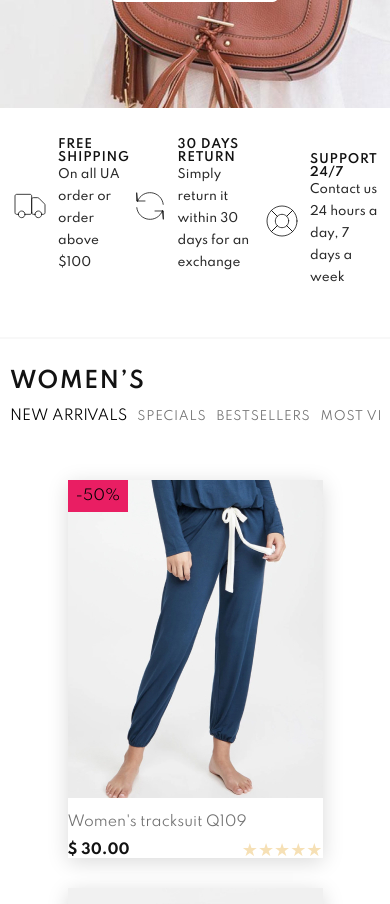
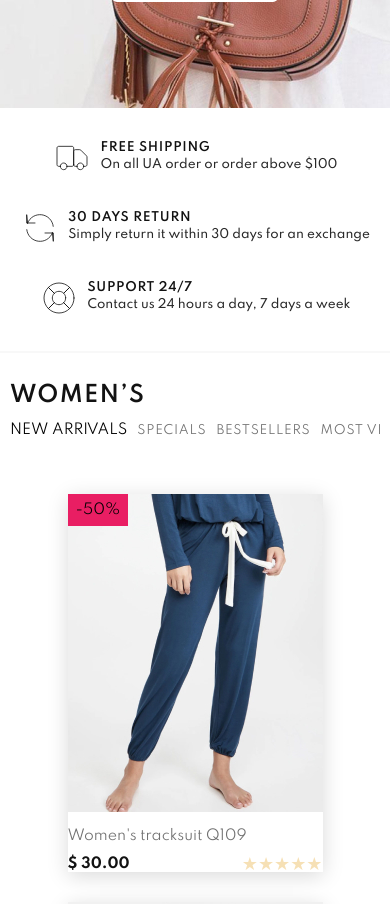
Before and after one commit to Dimkabit/training-shop, a React (Create React App) app: page / in a window 390 px wide. Shown: the part 1260-2164 px from the top of the page. Built offline with nearby package versions, Linux system fonts and the light colour scheme.

Commit message:
add chenge advanted block

```diff
--- a/src/components/advantage/advantage.module.scss
+++ b/src/components/advantage/advantage.module.scss
@@ -28,6 +28,9 @@
 		margin: 0 auto;
 		display: flex;
 		justify-content: space-between;
+		@media(max-width: 992px) {
+			display: block;
+		}
 	}
 }
 
```
